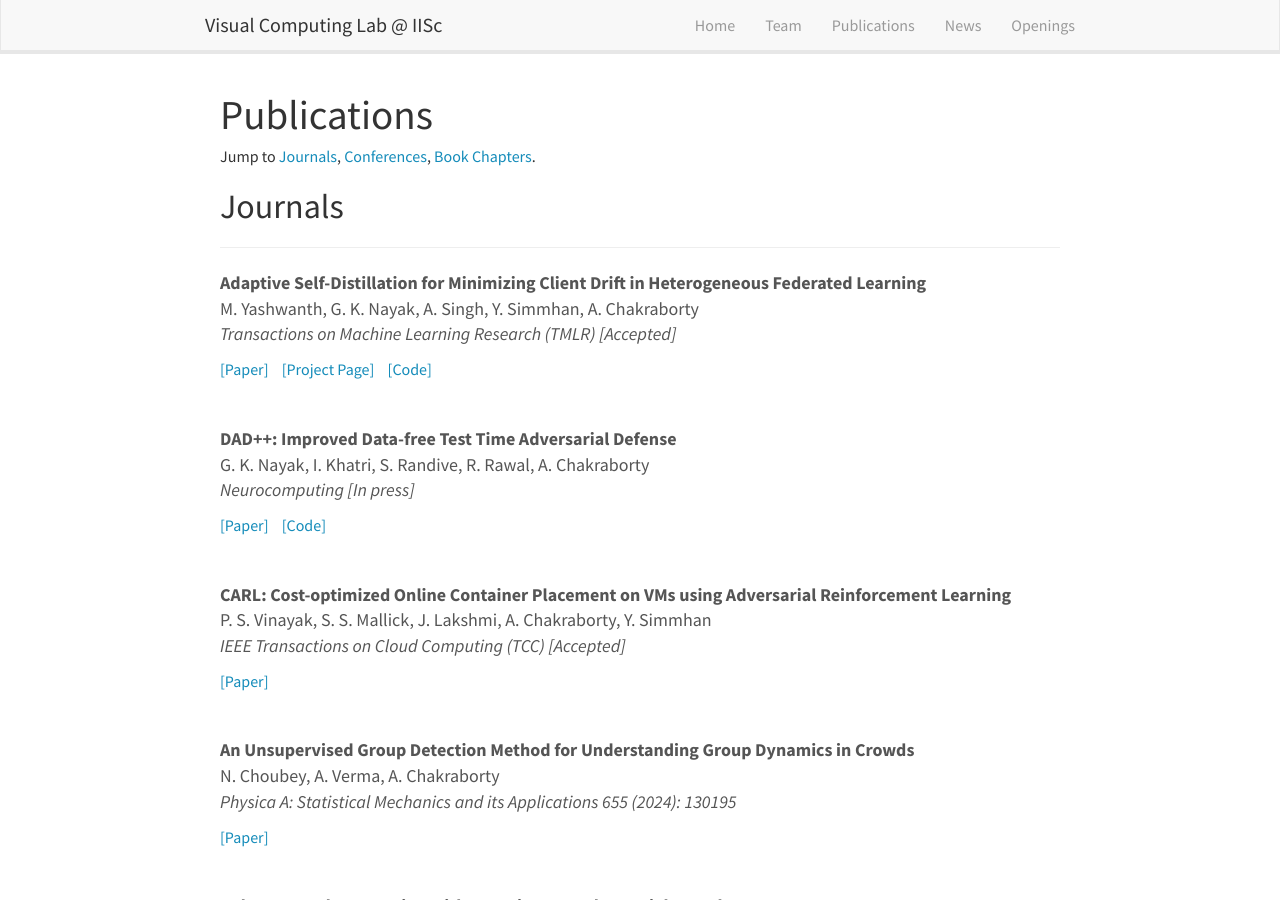
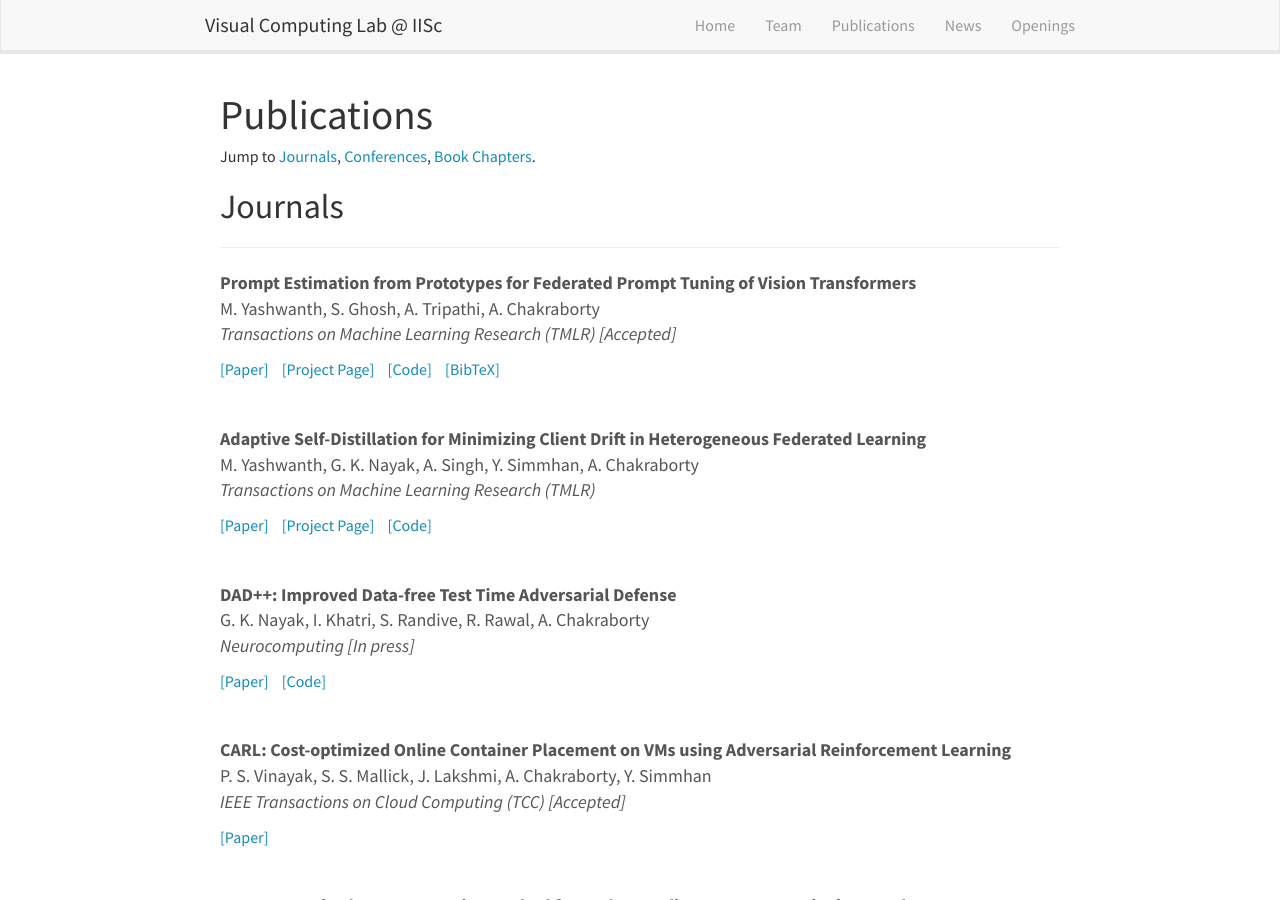
Before and after one commit to vcl-iisc/vclab-website, a Jekyll site: the page built from _pages/publications.md, in a window 1280 px wide and 900 px high. Built offline with Jekyll 4.4.1, drawn with Linux system fonts in a browser that asks for light colours; nearby versions of some CDN libraries.

Commit message:
Updated the publications with TMLR

```diff
--- a/_data/news.yml
+++ b/_data/news.yml
@@ -1,3 +1,6 @@
+- date: 19 February 2026
+  headline: "Our work on federated prompt tuning of ViTs has been accepted in TMLR. Many congratulations to Yashwanth, Sharannya and Aditay!"
+
 - date: 8 November 2025
   headline: "Our work on open-weight, open-data, and open vocabulary sketch-language model has been accepted in AAAI'26 main technical track. Many congratulations to the wonderful team of Rishi, Mukilan, Shyam and Aditay (Google Deepmind)!"
 
--- a/_data/publications.yml
+++ b/_data/publications.yml
@@ -8,7 +8,16 @@
   bibtex:
 
 
-################### Coferences and Journals ###################
+################### Conferences and Journals ###################
+
+- paper: "Prompt Estimation from Prototypes for Federated Prompt Tuning of Vision Transformers"
+  author: "M. Yashwanth, S. Ghosh, A. Tripathi, A. Chakraborty"
+  pub: "Transactions on Machine Learning Research (TMLR) [Accepted]"
+  type: "journal"
+  project_page: ""
+  paper_link: "https://openreview.net/pdf?id=gO1CpPRj6A"
+  code_link: ""
+  bibtex: ""
 
 - paper: "O3SLM: Open Weight, Open Data, and Open Vocabulary Sketch-Language Model"
   author: "R. Gupta, M. Karuppasamy, S. Marjit, A. Tripathi, A. Chakraborty"
@@ -39,7 +48,7 @@
 
 - paper: "Adaptive Self-Distillation for Minimizing Client Drift in Heterogeneous Federated Learning"
   author: M. Yashwanth, G. K. Nayak, A. Singh, Y. Simmhan, A. Chakraborty
-  pub: Transactions on Machine Learning Research (TMLR) [Accepted]
+  pub: Transactions on Machine Learning Research (TMLR)
   type: journal
   project_page: https://www.youtube.com/watch?v=6ld6AKLsmY0
   paper_link: https://arxiv.org/pdf/2305.19600
```
